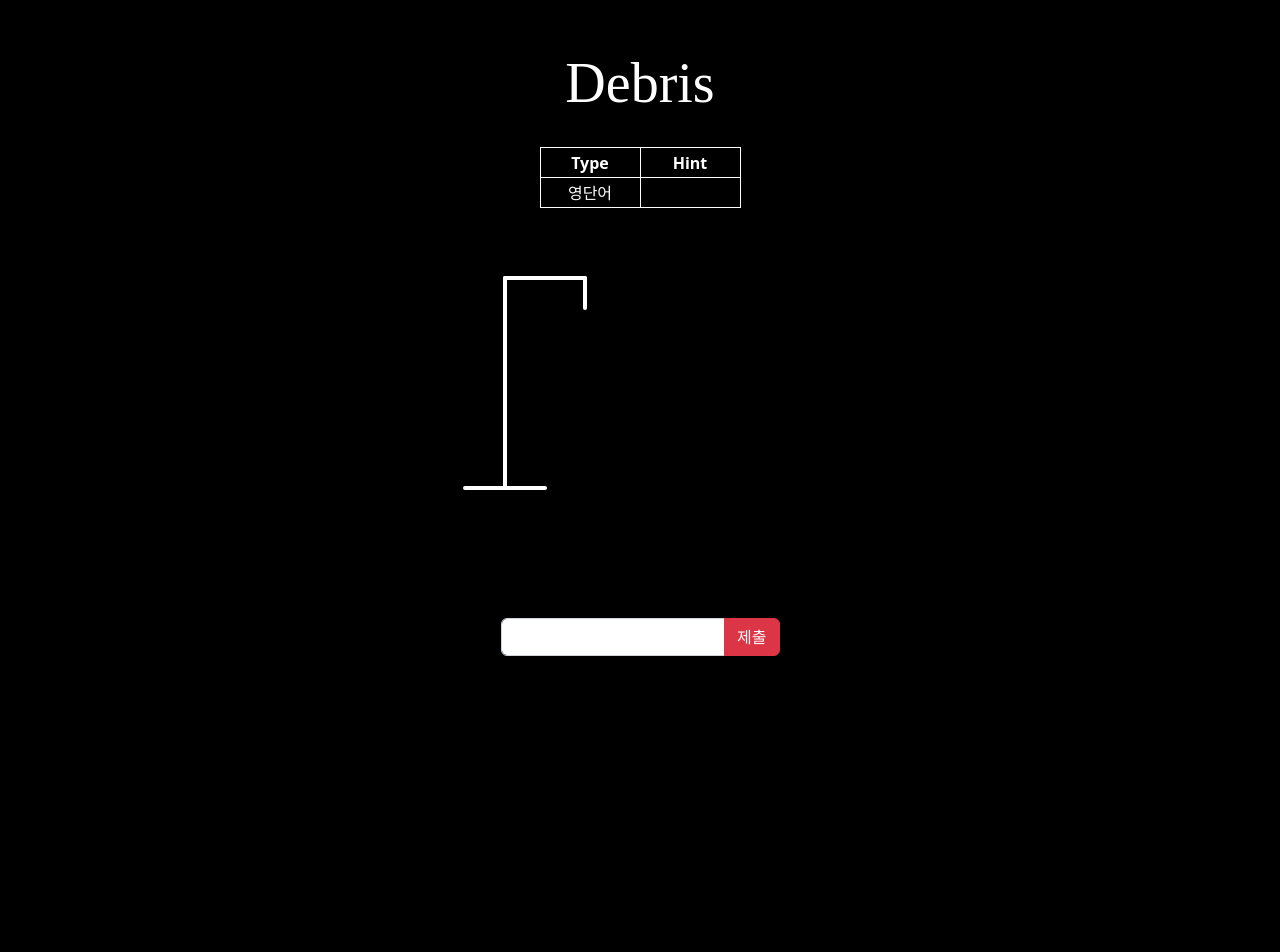
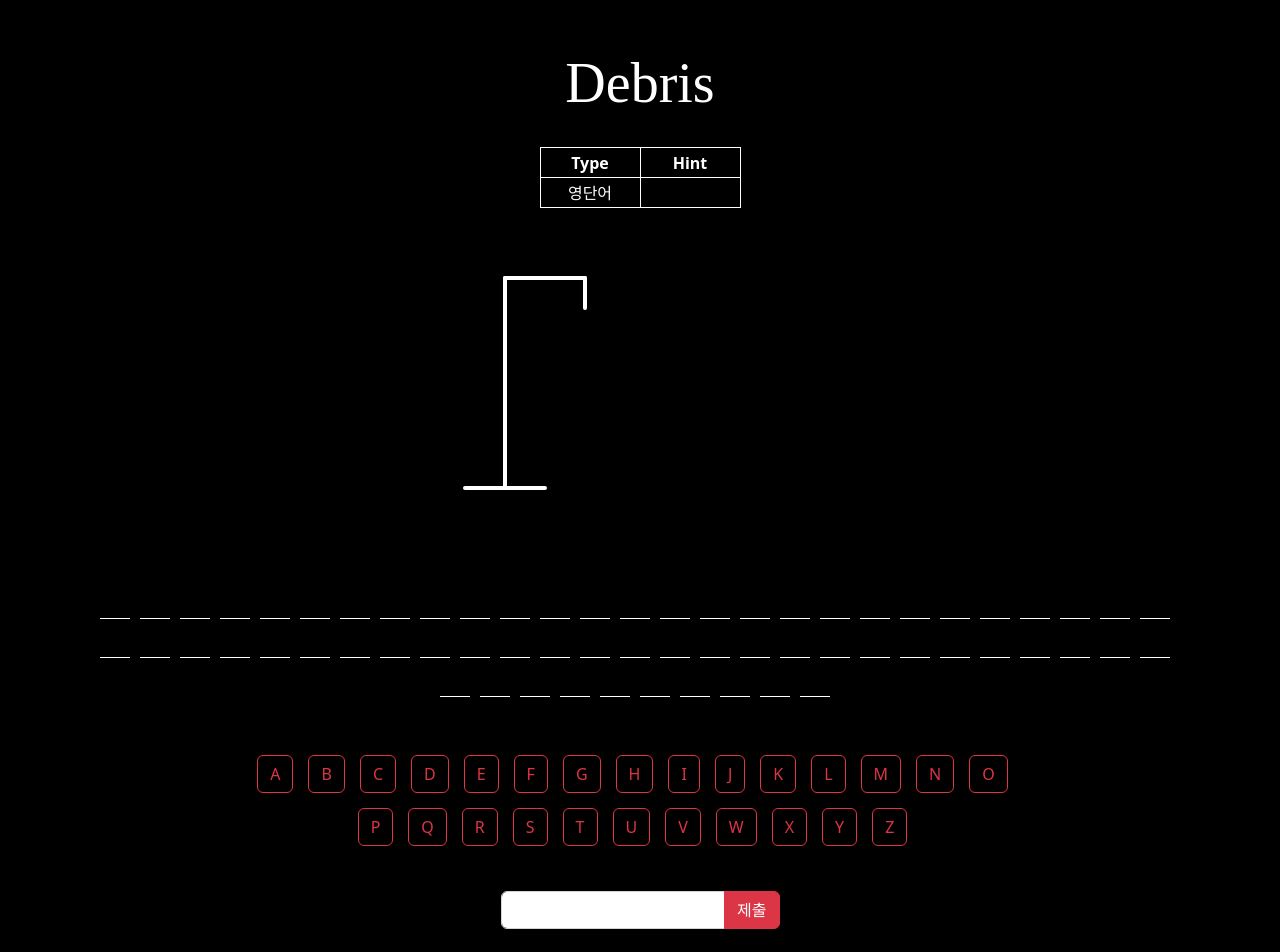
Before and after one commit to ahnhuiwon/debris, a React (Create React App) app: page /XPlBWg23Igj5kjSKxfYjV in a window 1280 px wide. Shown: the top 952 px of the page. Before the commit the page ends 800 px from the top, so only its background shows below. Built offline with nearby package versions, Linux system fonts and the light colour scheme; a web font is replaced by a local one.

Commit message:
2022-11-22 업로드
ADD : stage 9 구현, hangman 문제 추가

```diff
--- /dev/null
+++ b/src/component/common/WordParts.tsx
@@ -0,0 +1,24 @@
+import { useEffect, useState } from "react";
+
+type WordProps = {
+    data : string,
+    answer : string
+}
+
+const WordParts = ({data, answer}:WordProps) => {
+
+    const [word_flag, set_word_flag] = useState<boolean>(false);
+
+    useEffect(()=>{
+        if(!word_flag){
+            data === answer && set_word_flag(true);
+        }
+    }, [answer]);
+
+
+    return(
+        <p className={ word_flag ? "active" : ""}>{ word_flag ? data : ''}</p>
+    )
+}
+
+export default WordParts;
--- a/src/component/view/TenView.tsx
+++ b/src/component/view/TenView.tsx
@@ -1,6 +1,43 @@
-import React from "react";
+import React, { useEffect, useState } from "react";
+import { Button } from "react-bootstrap";
+import WordParts from "../common/WordParts";
+
+
 
 const TenView = () => {
+
+    const word_arr: string = "And this is the only immortality you and I may share, My Lolita.";
+    const alphabet: string = 'ABCDEFGHIJKLMNOPQRSTUVWXYZ';
+
+    const temp_arr = [...word_arr];
+    const temp_alphabet = [...alphabet];
+    var temp_flag = [false, false, false, false];
+
+    const [change_arr, set_change_arr] = useState<string[]>([]);
+    const [user_answer, set_user_answer] = useState<string>("");
+    const [flag_arr, set_flag_arr] = useState<boolean[]>([]);
+    const [count, set_count] = useState<number>(0);
+
+
+    useEffect(()=>{
+        set_change_arr(temp_arr);
+    }, []);
+
+    const user_click = (param: string) => {
+        const arr_check = change_arr.includes(param.toLocaleLowerCase());
+        arr_check ? set_user_answer(param) : check_wrong();
+    }
+
+    const check_wrong = () => {
+        set_flag_arr([...flag_arr, true]);
+
+        const check = flag_arr.filter( data => data === true).length;
+
+        if(check > 3){
+            window.location.reload();
+        }
+    }
+
     return(
         <>
             <div className="game-container" style={{color : "white"}}>
@@ -11,16 +48,36 @@ const TenView = () => {
                     <line x1="60" y1="20" x2="60" y2="230" />
                     <line x1="20" y1="230" x2="100" y2="230"/>
                     {/* head */}
-                    <circle cx="140" cy="70" r="20" className="figure-part" />
+                    <circle cx="140" cy="70" r="20" className={ flag_arr[0] ? "figure-part-active" : "figure-part"} />
                     {/* body */}
-                    <line x1="140" y1="90" x2="140" y2="150" className="figure-part" />
+                    <line x1="140" y1="90" x2="140" y2="150" className={ flag_arr[1] ? "figure-part-active" : "figure-part"} />
                     {/* arms */}
-                    <line x1="140" y1="120" x2="120" y2="100" className="figure-part" />
-                    <line x1="140" y1="120" x2="160" y2="100" className="figure-part" />
+                    <line x1="140" y1="120" x2="120" y2="100" className={ flag_arr[2] ? "figure-part-active" : "figure-part"} />
+                    <line x1="140" y1="120" x2="160" y2="100" className={ flag_arr[2] ? "figure-part-active" : "figure-part"} />
                     {/* legs */}
-                    <line x1="140" y1="150" x2="120" y2="180" className="figure-part" />
-                    <line x1="140" y1="150" x2="160" y2="180" className="figure-part" />
+                    <line x1="140" y1="150" x2="120" y2="180" className={ flag_arr[3] ? "figure-part-active" : "figure-part"} />
+                    <line x1="140" y1="150" x2="160" y2="180" className={ flag_arr[3] ? "figure-part-active" : "figure-part"} />
                 </svg>
+            </div>
+            <div className="text_wrap">
+                {
+                    change_arr.map((data: any, answer: any)=>(
+                        <div>
+                            { data !== " " && <WordParts data={data.toLocaleLowerCase()} answer={user_answer.toLocaleLowerCase()} /> }
+                        </div>
+                    ))
+                }
+            </div>
+            <div className="button_wrap">
+                <div className="button_box">
+                {
+                    temp_alphabet.map((data, index)=>(
+                        <Button variant="outline-danger" key={index}
+                            onClick={()=>{ user_click(data) }}
+                        >{data}</Button>
+                    ))
+                }
+                </div>
             </div>
         </>
     )
--- a/src/style/scss/stage.scss
+++ b/src/style/scss/stage.scss
@@ -1,3 +1,10 @@
+@font-face {
+  font-family: 'Pretendard-Regular';
+  src: url('https://cdn.jsdelivr.net/gh/Project-Noonnu/noonfonts_2107@1.1/Pretendard-Regular.woff') format('woff');
+  font-weight: 400;
+  font-style: normal;
+}
+
 .contents_wrap {
     text-align: center;
     font-size: 1.2rem;
@@ -112,3 +119,52 @@
   .figure-part {
     display: none;
   }
+
+  .figure-part-active {
+    display: block;
+  }
+
+  .text_wrap {
+    color: white;
+    font-size: 1.2rem;
+    width: 100%;
+    text-align: center;
+    margin-bottom: 50px;
+
+    div{
+      display: inline-block;
+      margin-right: 10px;
+      font-family: 'Pretendard-Regular';
+      border-bottom: 1px solid white;
+      width: 30px;
+
+      p {
+        margin-bottom: 0px !important;
+        padding: 0 10px;
+        height: 30px;
+        display: block;
+      }
+
+      .active {
+        display: block;
+        text-align: center;
+      }
+    }
+  }
+
+  .button_wrap {
+    width: 100%;
+    display: flex;
+    justify-content: center;
+
+    .button_box {
+
+      width: 70%;
+      text-align: center;
+
+      button {
+        margin-right: 15px;
+        margin-bottom: 15px;
+      }
+    }
+  }
--- a/tsconfig.json
+++ b/tsconfig.json
@@ -1,6 +1,6 @@
 {
   "compilerOptions": {
-    "target": "es5",
+    "target": "es6",
     "lib": [
       "dom",
       "dom.iterable",
```
